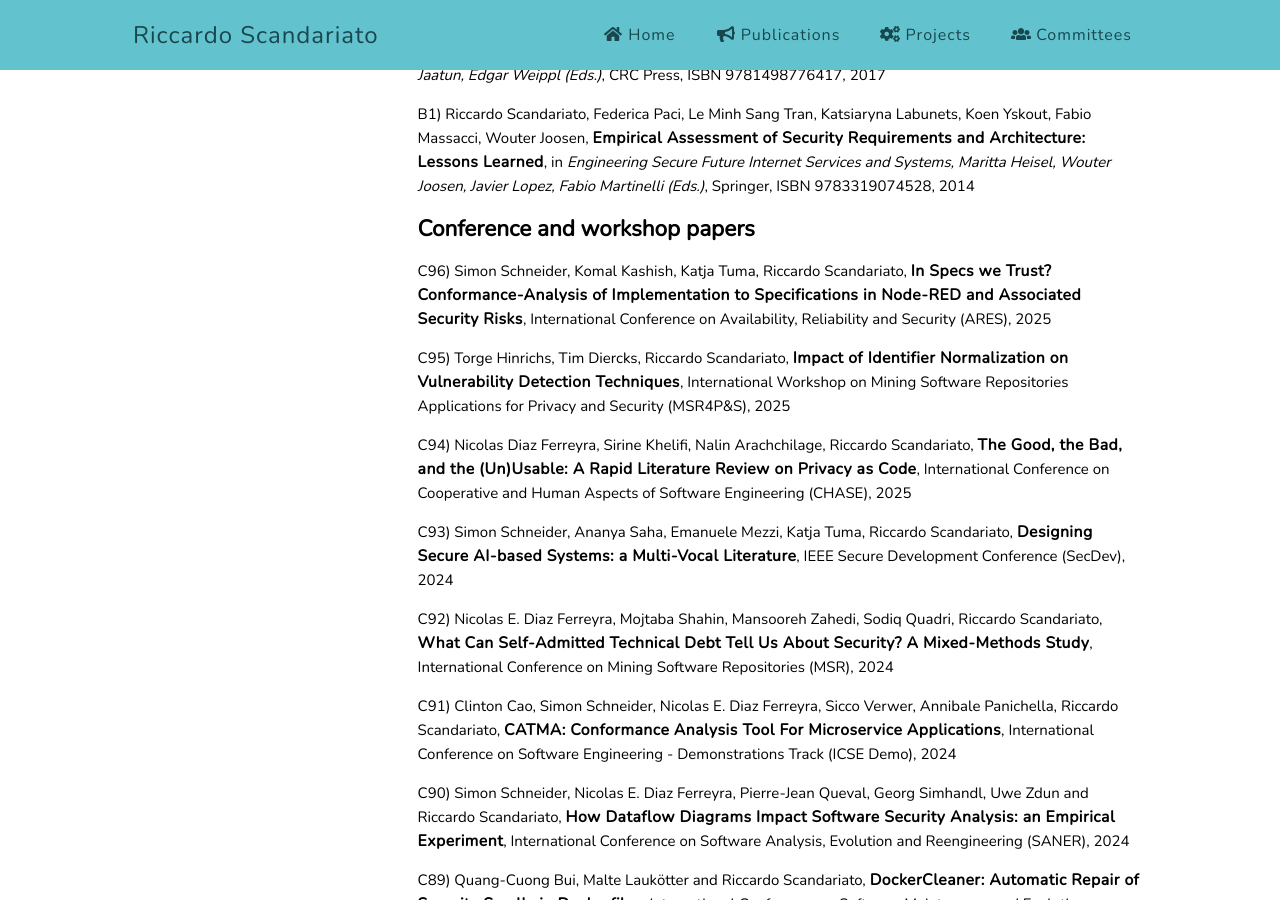
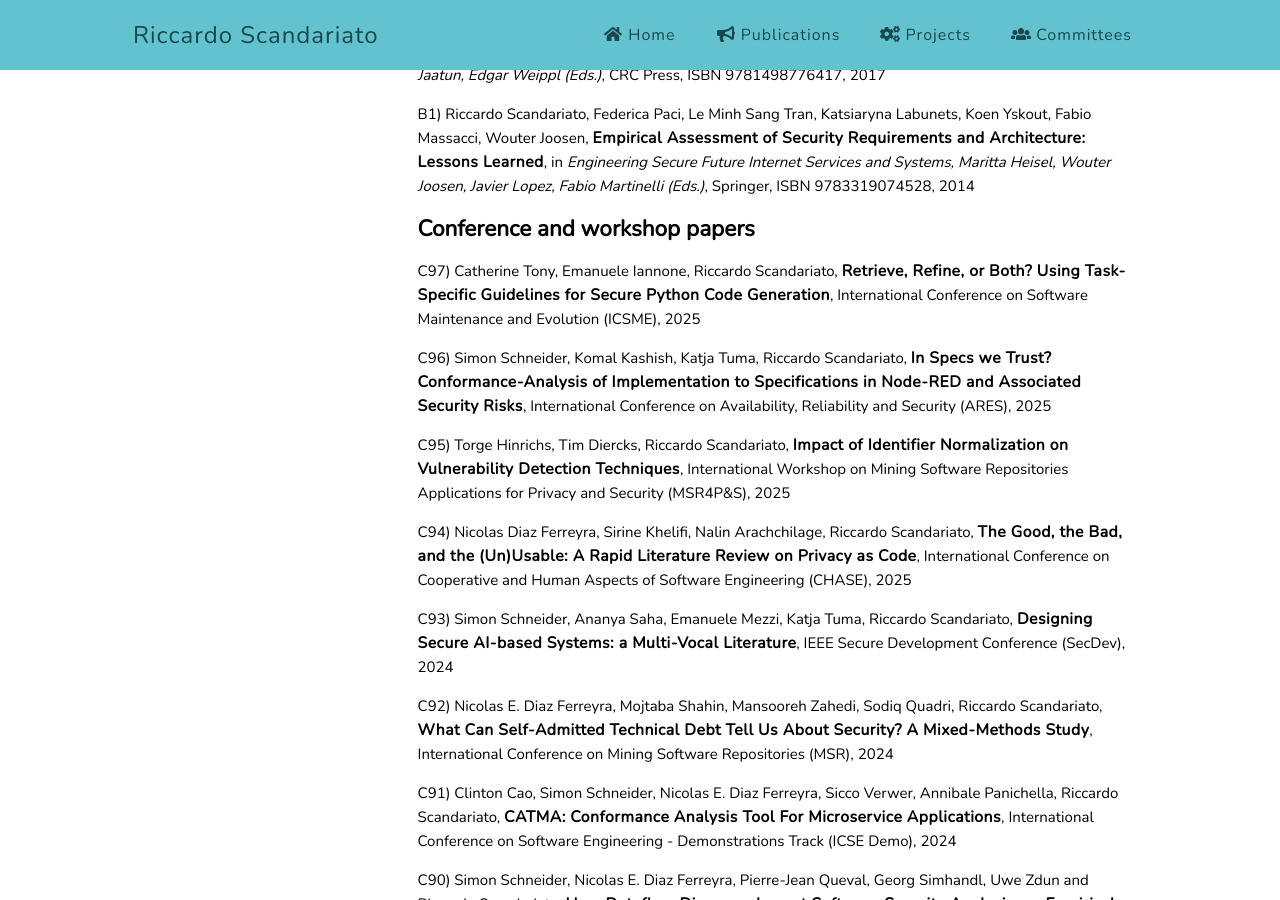
Before and after one commit to riccardoscandariato/riccardoscandariato.github.io, a Jekyll site: the page built from pubs.md, in a window 1280 px wide and 900 px high, scrolled down 2899 px. Built offline with Jekyll 4.4.1, drawn with Linux system fonts in a browser that asks for light colours.

Commit message:
more pubs

```diff
--- a/pubs.md
+++ b/pubs.md
@@ -75,6 +75,8 @@ title: Publications
 
 
 <h2>Conference and workshop papers</h2>
+
+<p>C97) Catherine Tony, Emanuele Iannone, Riccardo Scandariato, <strong>Retrieve, Refine, or Both? Using Task-Specific Guidelines for Secure Python Code Generation</strong>, International Conference on Software Maintenance and Evolution (ICSME), 2025</p>
 
 <p>C96) Simon Schneider, Komal Kashish, Katja Tuma, Riccardo Scandariato, <strong>In Specs we Trust? Conformance-Analysis of Implementation to Specifications in Node-RED and Associated Security Risks</strong>, International Conference on Availability, Reliability and Security (ARES), 2025</p>
 
```
